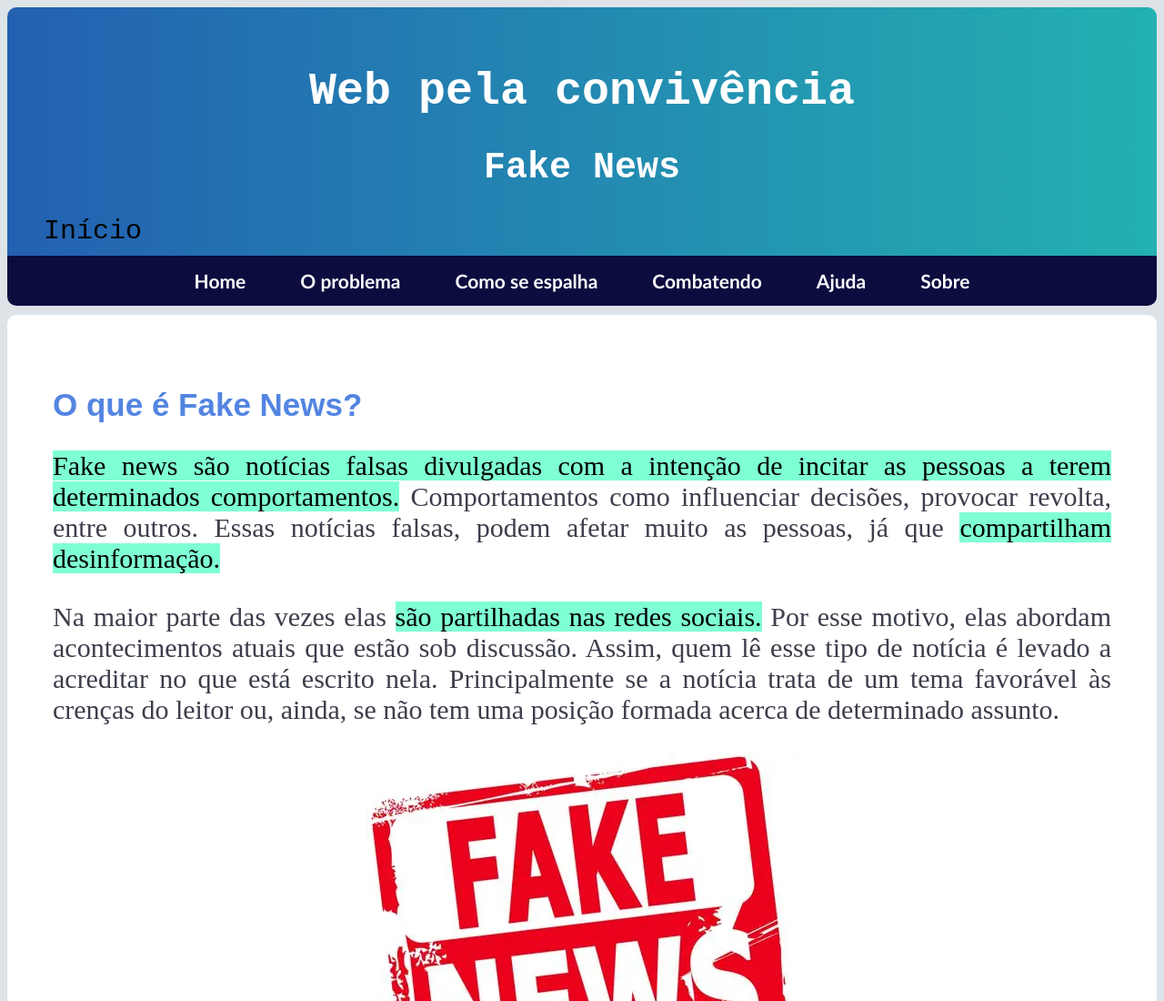
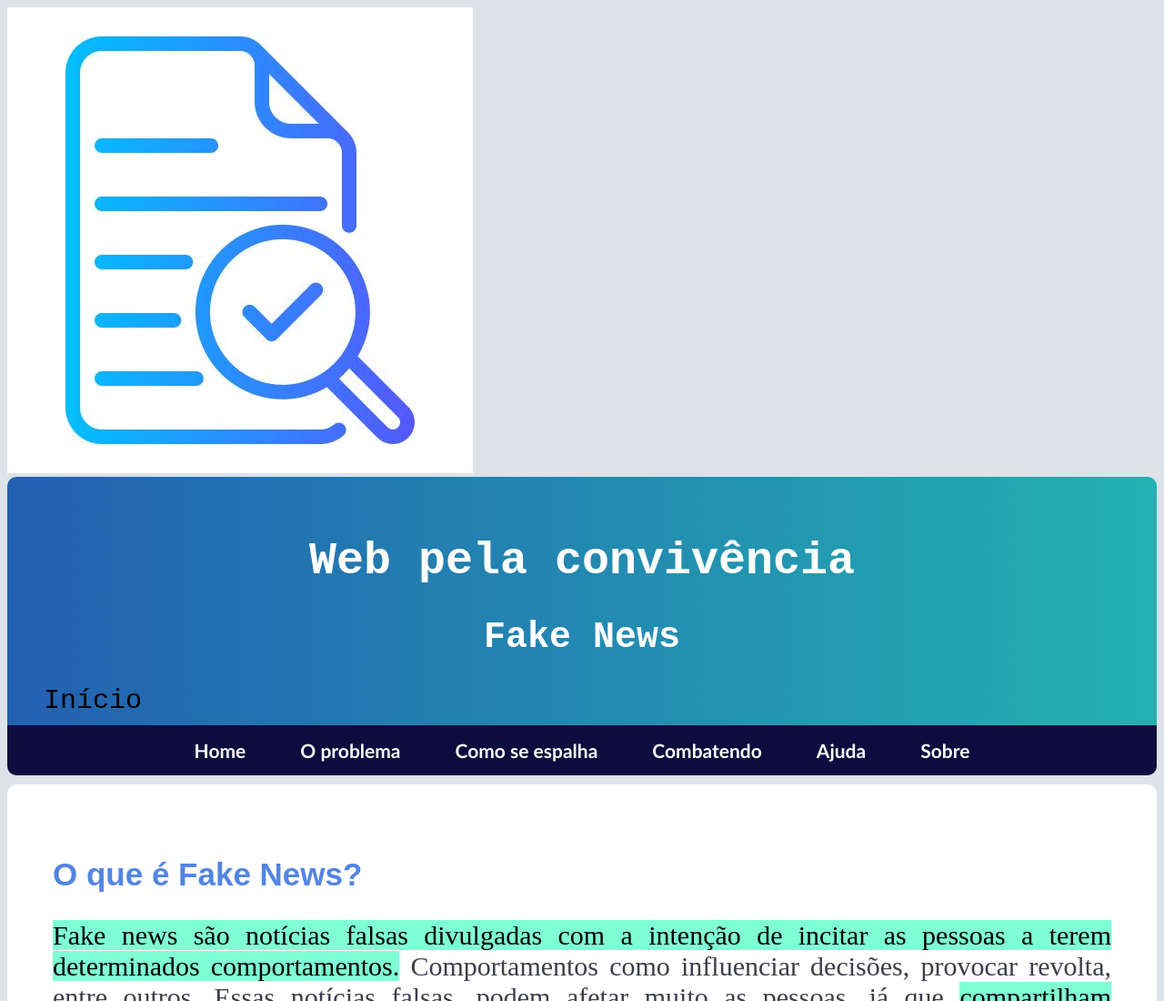
Before and after one commit to juliamartins25-blip/Projeto_Integrador-2TDS, a plain HTML site: page index.html in a window 1280 px wide. Shown: the top 1100 px of the page at 91% size. Drawn offline with Linux system fonts and the light colour scheme.

Commit message:
Update index.html

```diff
--- a/index.html
+++ b/index.html
@@ -3,7 +3,8 @@
 <head>
     <meta charset="UTF-8">
     <meta name="viewport" content="width=device-width, initial-scale=1.0">
-    <title><img src="logo.png"> Fake News</title>
+    <img src="logo.png">
+    <title>Fake News</title>
     <link rel="stylesheet" href="style.css">
     <script src="script.js" defer></script>
 </head>
```
